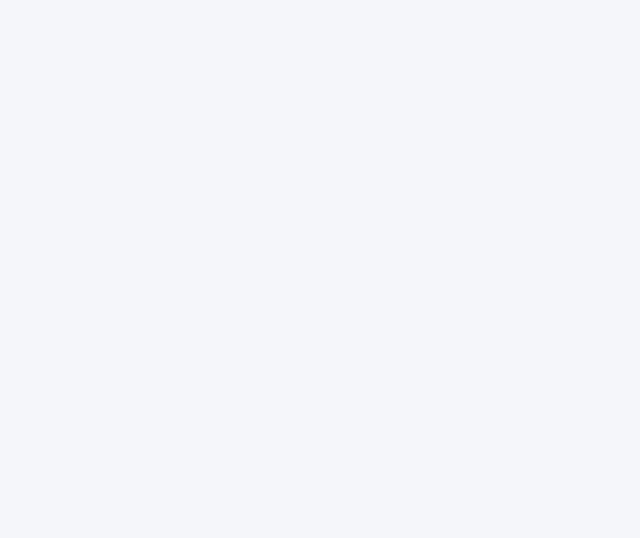
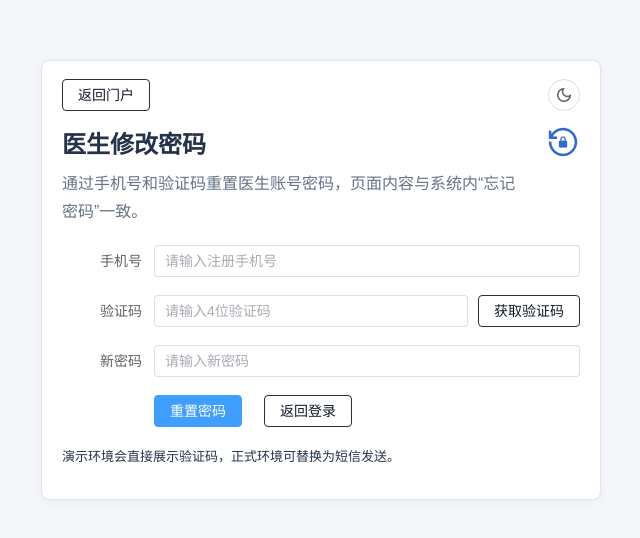
Before and after one commit to LMingAn/community-hospital, a Vue app in the folder frontend/: page /reset/doctor in a window 1280 px wide. Before the commit this address had no page. Shown: the part 120-658 px from the top of the page, without its empty margins (319-959 px from the left). Built offline with nearby package versions, Linux system fonts and the light colour scheme.

Commit message:
v23（门户界面新增修改密码，修改初始数据）

```diff
--- a/frontend/src/router/index.js
+++ b/frontend/src/router/index.js
@@ -3,6 +3,8 @@ import { useAuthStore } from '../stores/auth'
 const routes = [
   { path: '/', redirect: '/portal' },
   { path: '/portal', component: () => import('../views/public/PortalView.vue'), meta: { title: '系统门户', guestOnly: true } },
+  { path: '/reset/patient', component: () => import('../views/public/RoleResetPasswordView.vue'), props: { role: 'patient' }, meta: { guestOnly: true, title: '患者修改密码' } },
+  { path: '/reset/doctor', component: () => import('../views/public/RoleResetPasswordView.vue'), props: { role: 'doctor' }, meta: { guestOnly: true, title: '医生修改密码' } },
   { path: '/register/patient', component: () => import('../views/auth/PatientRegisterView.vue'), meta: { guestOnly: true, title: '患者注册' } },
   { path: '/register/doctor', component: () => import('../views/auth/DoctorRegisterView.vue'), meta: { guestOnly: true, title: '医生注册' } },
   { path: '/admin', component: () => import('../layouts/RoleLayout.vue'), meta: { role: 'admin', title: '管理员后台' }, children: [
--- a/frontend/src/views/public/PortalView.vue
+++ b/frontend/src/views/public/PortalView.vue
@@ -9,7 +9,7 @@
       <div class="portal-title-wrap">
         <div>
           <h1>社区医院预约挂号系统</h1>
-          <p>请选择身份后登录系统。未登录时可从此页面进入患者或医生注册。</p>
+          <p>请选择身份后登录系统。未登录时可从此页面进入患者或医生注册、密码重置。</p>
         </div>
         <span class="material-symbols-outlined portal-icon">local_hospital</span>
       </div>
@@ -31,6 +31,7 @@
           <div class="portal-actions">
             <el-button type="primary" :loading="loading" @click="submit">登录系统</el-button>
             <el-button v-if="form.role !== 'admin'" class="keep-contrast-button" @click="router.push(`/register/${form.role}`)">立即注册</el-button>
+            <el-button v-if="form.role !== 'admin'" class="keep-contrast-button" @click="router.push(`/reset/${form.role}`)">修改密码</el-button>
           </div>
         </el-form-item>
       </el-form>
--- /dev/null
+++ b/frontend/src/views/public/RoleResetPasswordView.vue
@@ -0,0 +1,148 @@
+<template>
+  <div class="portal-shell" :class="{ 'dark-mode': isDark }">
+    <div class="portal-card page-card page-block reset-card">
+      <div class="portal-topbar">
+        <div class="reset-top-actions">
+          <el-button class="keep-contrast-button" @click="router.push('/portal')">返回门户</el-button>
+          <el-button circle plain class="theme-button" @click="toggleTheme">
+            <span class="material-symbols-outlined">{{ isDark ? 'light_mode' : 'dark_mode' }}</span>
+          </el-button>
+        </div>
+      </div>
+      <div class="portal-title-wrap compact">
+        <div>
+          <h1>{{ pageTitle }}</h1>
+          <p>{{ pageDesc }}</p>
+        </div>
+        <span class="material-symbols-outlined portal-icon">lock_reset</span>
+      </div>
+      <el-form :model="form" label-width="92px" @submit.prevent>
+        <el-form-item label="手机号">
+          <el-input v-model="form.phone" placeholder="请输入注册手机号" />
+        </el-form-item>
+        <el-form-item label="验证码">
+          <div class="code-row">
+            <el-input v-model="form.code" placeholder="请输入4位验证码" />
+            <el-button class="neutral-fixed-button" @click="getCode">获取验证码</el-button>
+          </div>
+        </el-form-item>
+        <el-form-item v-if="demoCode" label="演示验证码">
+          <el-tag type="success">{{ demoCode }}</el-tag>
+        </el-form-item>
+        <el-form-item label="新密码">
+          <el-input v-model="form.newPassword" type="password" show-password placeholder="请输入新密码" />
+        </el-form-item>
+        <el-form-item>
+          <div class="portal-actions">
+            <el-button type="primary" :loading="submitting" @click="submitReset">重置密码</el-button>
+            <el-button class="keep-contrast-button" @click="router.push('/portal')">返回登录</el-button>
+          </div>
+        </el-form-item>
+      </el-form>
+      <p class="portal-tip">演示环境会直接展示验证码，正式环境可替换为短信发送。</p>
+    </div>
+  </div>
+</template>
+
+<script setup>
+import { computed, reactive, ref, onMounted } from 'vue'
+import { ElMessage } from 'element-plus'
+import { useRouter } from 'vue-router'
+import { authApi } from '../../api/modules'
+import { successTip } from '../../utils'
+
+const props = defineProps({
+  role: {
+    type: String,
+    required: true
+  }
+})
+
+const router = useRouter()
+const submitting = ref(false)
+const demoCode = ref('')
+const isDark = ref(localStorage.getItem('hospital-theme') === 'dark')
+const form = reactive({ phone: '', code: '', newPassword: '' })
+
+const roleMap = {
+  patient: {
+    label: '患者',
+    getCode: authApi.patientResetCode,
+    resetPassword: authApi.patientResetPassword
+  },
+  doctor: {
+    label: '医生',
+    getCode: authApi.doctorResetCode,
+    resetPassword: authApi.doctorResetPassword
+  }
+}
+
+const roleConfig = computed(() => roleMap[props.role])
+const pageTitle = computed(() => `${roleConfig.value.label}修改密码`)
+const pageDesc = computed(() => `通过手机号和验证码重置${roleConfig.value.label}账号密码，页面内容与系统内“忘记密码”一致。`)
+
+function applyTheme() {
+  document.documentElement.classList.toggle('dark-mode', isDark.value)
+  document.body.classList.toggle('dark-mode', isDark.value)
+  document.body.style.background = isDark.value ? '#151922' : '#f4f6fa'
+  localStorage.setItem('hospital-theme', isDark.value ? 'dark' : 'light')
+}
+
+function toggleTheme() {
+  isDark.value = !isDark.value
+  applyTheme()
+}
+
+async function getCode() {
+  if (!form.phone) return ElMessage.warning('请输入手机号')
+  const res = await roleConfig.value.getCode({ phone: form.phone })
+  demoCode.value = res.data?.code || ''
+  successTip('验证码已生成')
+}
+
+async function submitReset() {
+  if (!form.phone || !form.code || !form.newPassword) return ElMessage.warning('请完整填写手机号、验证码和新密码')
+  submitting.value = true
+  try {
+    await roleConfig.value.resetPassword(form)
+    successTip('密码重置成功')
+    form.phone = ''
+    form.code = ''
+    form.newPassword = ''
+    demoCode.value = ''
+    router.push('/portal')
+  } finally {
+    submitting.value = false
+  }
+}
+
+onMounted(applyTheme)
+</script>
+
+<style scoped>
+.reset-card {
+  width: min(560px, 100%);
+}
+
+.reset-top-actions {
+  display: flex;
+  justify-content: space-between;
+  align-items: center;
+  gap: 10px;
+  width: 100%;
+}
+
+.code-row {
+  display: flex;
+  gap: 10px;
+  width: 100%;
+}
+
+@media (max-width: 560px) {
+  .reset-top-actions,
+  .code-row {
+    flex-direction: column;
+    align-items: stretch;
+  }
+}
+</style>
```
Also changed, not shown: 68 other files (tests, documents, lock files or other folders).
